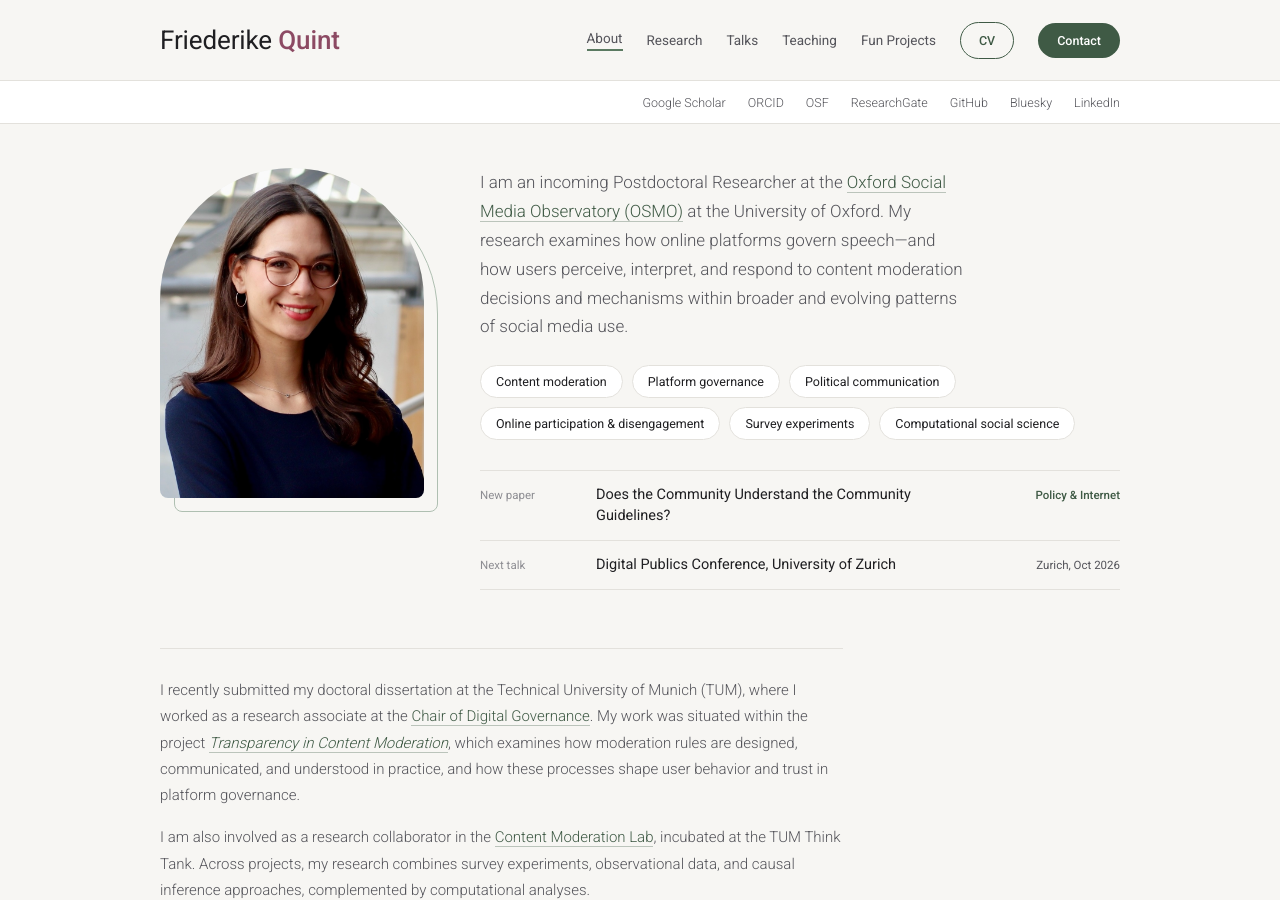
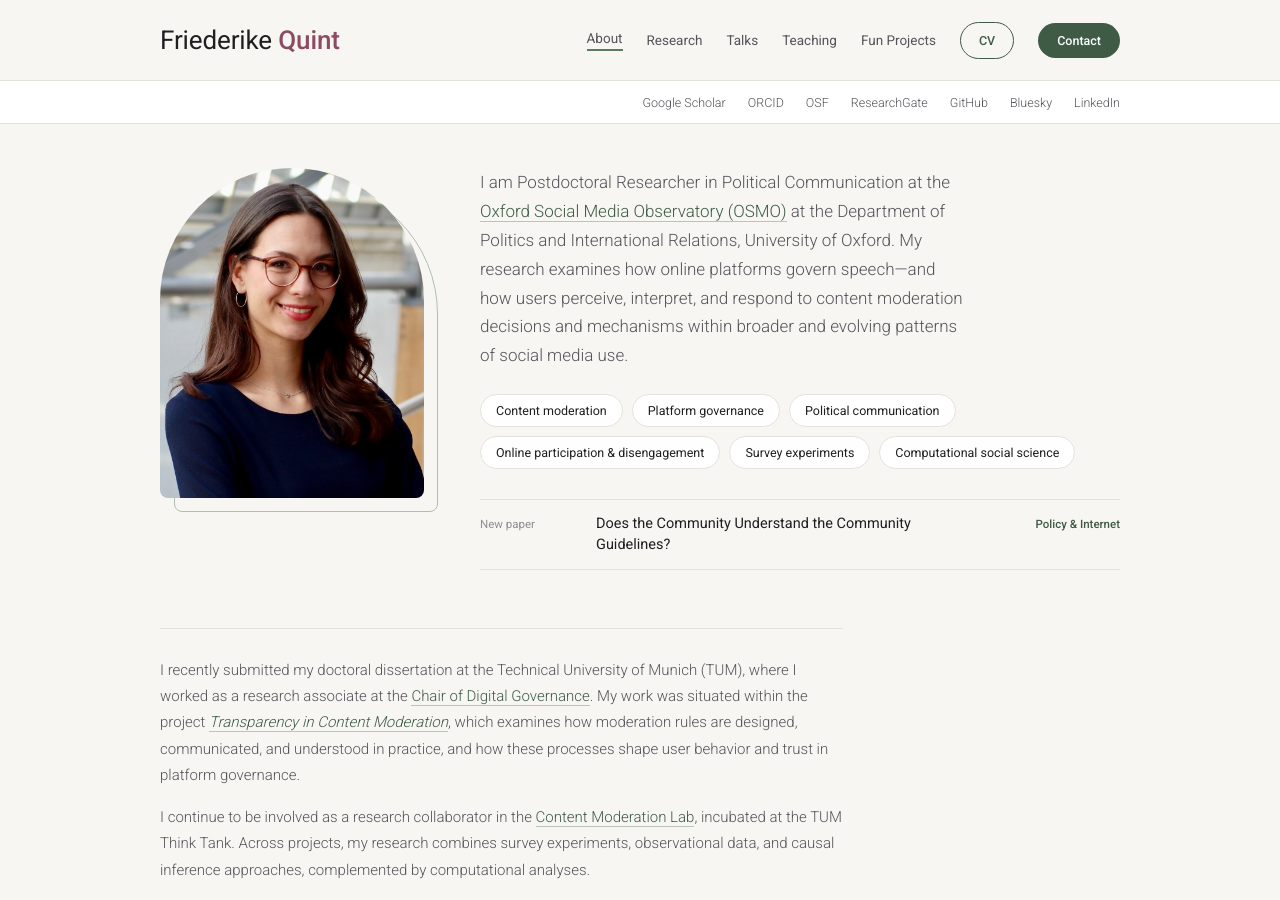
Before and after one commit to friederikequint/friederikequint.github.io, a Jekyll site: the page built from _pages/about.md, in a window 1280 px wide and 900 px high. Built offline with Jekyll 4.4.1, drawn with Linux system fonts in a browser that asks for light colours; some of the changed text lies outside the part shown.

Commit message:
Updated with new affiliation

```diff
--- a/_config.yml
+++ b/_config.yml
@@ -29,7 +29,7 @@ author:
   location         : "Munich"
   employer         : "Technical University of Munich"
   uri              :
-  email            : "friederike.quint@tum.de"
+  email            : "friederike.quint@politics.ox.ac.uk"
 
   # Academic websites
   academia         :
--- a/_includes/quint/contact.html
+++ b/_includes/quint/contact.html
@@ -5,7 +5,7 @@
 <footer class="q-contact">
   <div>
     <div class="q-kicker">Get in touch</div>
-    <a class="q-email" href="mailto:{{ site.author.email }}">friederike.quint<em>@</em>tum.de</a>
+    <a class="q-email" href="mailto:{{ site.author.email }}">friederike.quint<em>@</em>politics.ox.ac.uk</a>
   </div>
   <p class="q-cv-note"><a class="q-cv-dl" href="{{ '/cv/Friederike-Quint-CV.pdf' | relative_url }}" target="_blank" rel="noopener">Curriculum vitae (PDF)</a></p>
 </footer>
--- a/_pages/about.md
+++ b/_pages/about.md
@@ -14,7 +14,7 @@ description: "I study how online platforms govern speech and how users perceive,
     </div>
   </div>
   <div>
-    <p class="q-lede">I am an incoming Postdoctoral Researcher at the <a href="https://www.linkedin.com/company/oxford-social-media-observatory/posts/?feedView=all" target="_blank" rel="noopener">Oxford Social Media Observatory (OSMO)</a> at the University of Oxford. My research examines how online platforms govern speech—and how users perceive, interpret, and respond to content moderation decisions and mechanisms within broader and evolving patterns of social media use.</p>
+    <p class="q-lede">I am Postdoctoral Researcher in Political Communication at the <a href="https://www.linkedin.com/company/oxford-social-media-observatory/posts/?feedView=all" target="_blank" rel="noopener">Oxford Social Media Observatory (OSMO)</a> at the Department of Politics and International Relations, University of Oxford. My research examines how online platforms govern speech—and how users perceive, interpret, and respond to content moderation decisions and mechanisms within broader and evolving patterns of social media use.</p>
 
     <div class="q-chips">
       <span>Content moderation</span>
@@ -31,18 +31,20 @@ description: "I study how online platforms govern speech and how users perceive,
         <div class="q-now-title">Does the Community Understand the Community Guidelines?</div>
         <div class="q-now-meta q-now-meta--accent">Policy &amp; Internet</div>
       </div>
+      <!-- Next talk hidden (talk given). Uncomment to show again.
       <div class="q-now-row">
         <div class="q-now-label">Next talk</div>
         <div class="q-now-title">Digital Publics Conference, University of Zurich</div>
         <div class="q-now-meta">Zurich, Oct 2026</div>
       </div>
+      -->
     </div>
   </div>
 </div>
 
 <div class="q-prose">
   <p>I recently submitted my doctoral dissertation at the Technical University of Munich (TUM), where I worked as a research associate at the <a href="https://www.hfp.tum.de/en/digitalgovernance/home/" target="_blank" rel="noopener">Chair of Digital Governance</a>. My work was situated within the project <a href="https://www.tum.de/en/news-and-events/all-news/press-releases/details/analyse-des-verhaltens-von-social-media-plattformen" target="_blank" rel="noopener"><em>Transparency in Content Moderation</em></a>, which examines how moderation rules are designed, communicated, and understood in practice, and how these processes shape user behavior and trust in platform governance.</p>
-  <p>I am also involved as a research collaborator in the <a href="https://tumthinktank.de/project/content-moderation-lab/" target="_blank" rel="noopener">Content Moderation Lab</a>, incubated at the TUM Think Tank. Across projects, my research combines survey experiments, observational data, and causal inference approaches, complemented by computational analyses.</p>
+  <p>I continue to be involved as a research collaborator in the <a href="https://tumthinktank.de/project/content-moderation-lab/" target="_blank" rel="noopener">Content Moderation Lab</a>, incubated at the TUM Think Tank. Across projects, my research combines survey experiments, observational data, and causal inference approaches, complemented by computational analyses.</p>
 </div>
 
 <section class="q-section">
```
Also changed, not shown: 3 other files.
